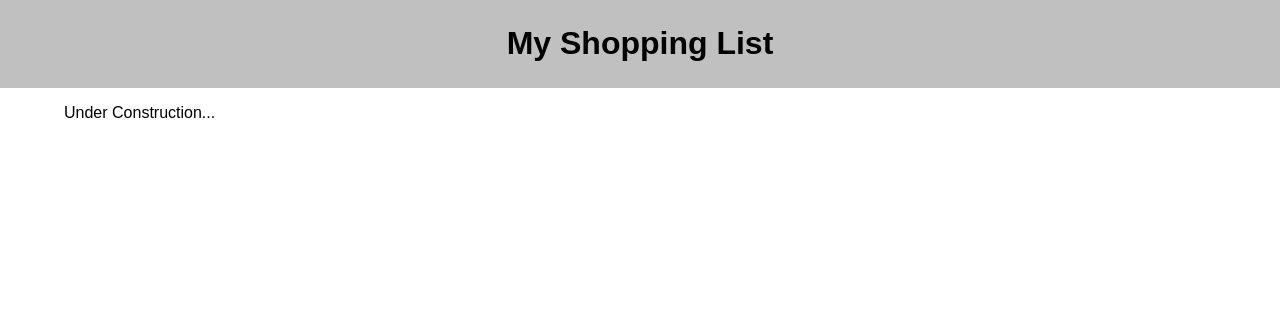
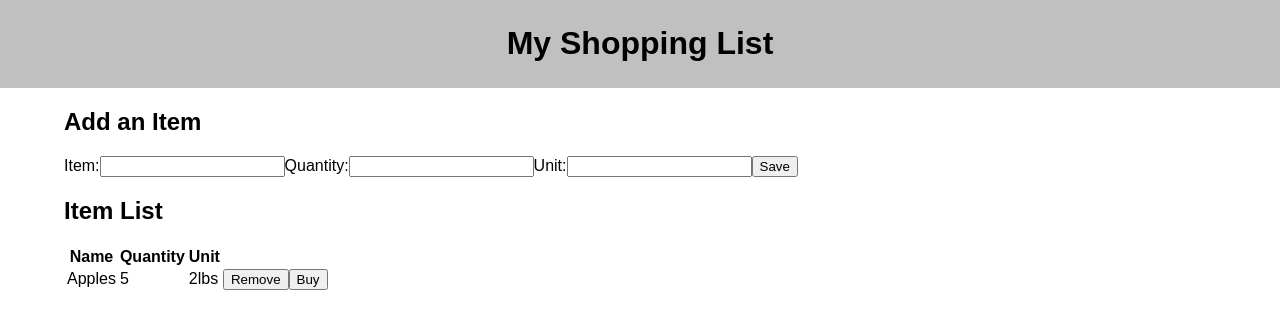
Before and after one commit to sbuckhanan/group-fs-react-shopping-list, a React (Create React App) app: page / in a window 1280 px wide. Shown: the top 328 px of the page. Built offline with nearby package versions, Linux system fonts and the light colour scheme.

Commit message:
finished wireframing

```diff
--- a/src/components/App/App.jsx
+++ b/src/components/App/App.jsx
@@ -1,17 +1,80 @@
-import React from 'react';
-
+import React, { useState, useEffect } from 'react';
 import Header from '../Header/Header.jsx'
 import './App.css';
 
 
+
+
 function App() {
+    const [itemList, setItemList] = useState([])
+    const [newItem, setNewItem] = useState('')
+    const [newQuantity, setNewQuantity] = useState('')
+    const [newUnit, setNewUnit] = useState('')
+
+
+    // useEffect(() => {
+    //     getItems()
+    // }, [])
+
+    // const getItems = () => {
+    //     axios.get('/list')
+    //     .then(response => {
+    //         setItemList(response.data)
+    //     })
+    //     .catch(err => {
+    //         alert('error getting items');
+    //         console.log(err);
+    //     })
+    // }
+
+
+
+
     return (
         <div className="App">
             <Header />
             <main>
-                <p>Under Construction...</p>
+                <h2>Add an Item</h2>
+
+
+                <form>
+        <label>Item:</label>
+        <input
+        onChange={ (event) => setNewItem(event.target.value) }
+        value={newItem}
+        />
+        <label>Quantity:</label>
+        <input
+        onChange={ (event) => setNewQuantity(event.target.value) }
+        value={newQuantity}/>
+        <label>Unit:</label>
+        <input
+        onChange={ (event) => setNewUnit(event.target.value) }
+        value={newUnit}/>
+        <button type="submit">Save</button>
+    </form>
+
+    <h2>Item List</h2>
+    <table>
+        <thead>
+        <tr>
+            <th>Name</th>
+            <th>Quantity</th>
+            <th>Unit</th>
+        </tr>
+        </thead>
+        <tbody>
+                <td>Apples</td>
+                <td>5</td>
+                <td>2lbs</td>
+                <button type="delete">Remove</button>
+                <button type="Edit">Buy</button>
+        </tbody>
+    </table>
+
             </main>
         </div>
+
     );
 }
 
```
